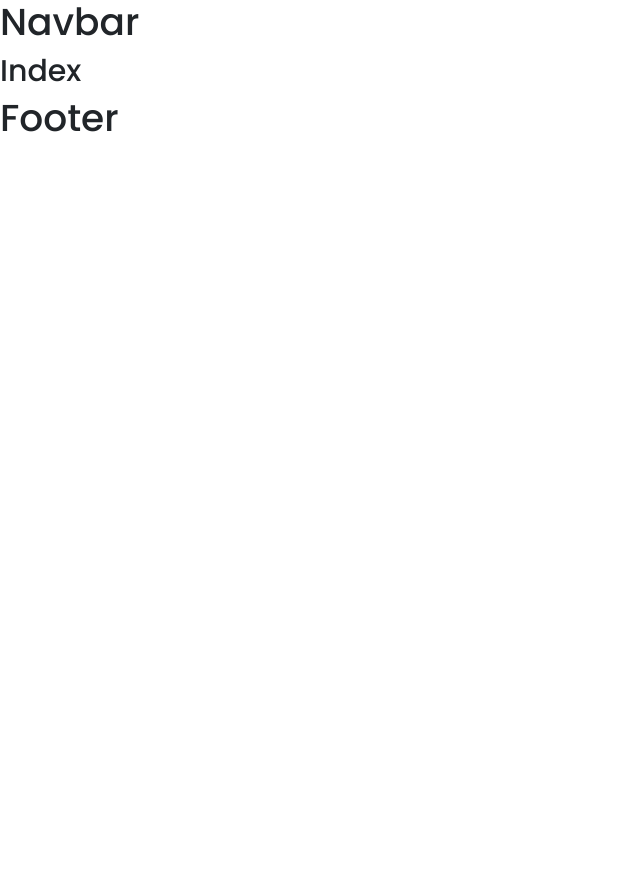
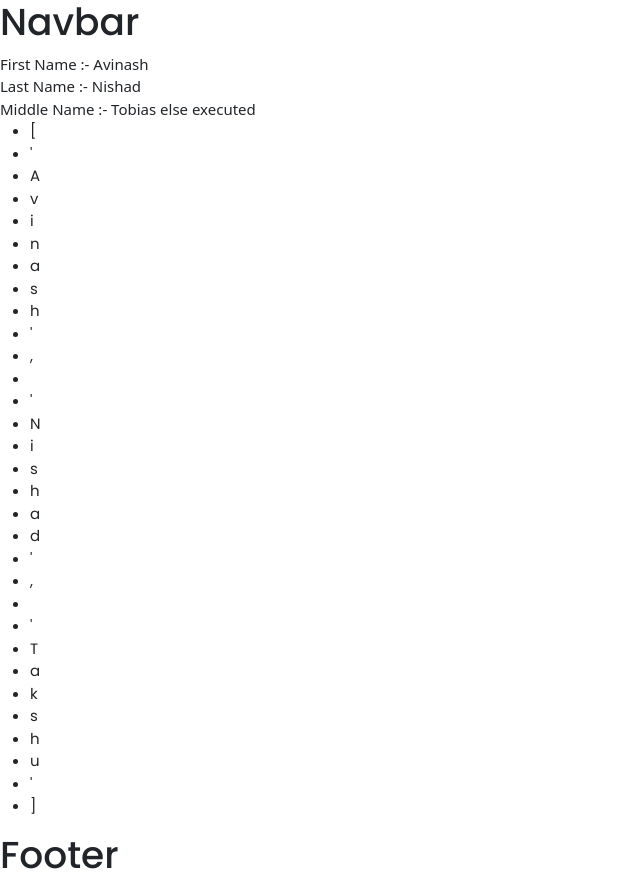
Before and after one commit to jsavinash/flower-ecommerce-app, a Django app: page / in a window 1280 px wide. Shown: the whole page, without its empty margins (0-640 px from the left). Before the commit the page ends 132 px from the top, so only its background shows below. Run offline with Django 5.2, Linux system fonts and the light colour scheme; some libraries are stand-ins or nearby versions; some web fonts are replaced.

Commit message:
code added

```diff
--- a/home/views.py
+++ b/home/views.py
@@ -2,4 +2,8 @@ from django.shortcuts import render
 
 # Create your views here.
 def index(request):
-    return render(request, 'home/index.html')
+    context = {
+        'firstname': 'Avinash',
+        'lastname': 'Nishad'
+    }
+    return render(request, 'home/index.html', context)
--- a/templates/home/index.html
+++ b/templates/home/index.html
@@ -1,5 +1,25 @@
 {% extends "base/base.html"%}
 {% block title %}Homepage{% endblock title %}
 {% block start %}
-<h2>Index</h2>
+First Name :- {{ firstname }}
+<br />
+Last Name :- {{ lastname }}
+<br />
+{% with middlename="Tobias" %}
+Middle Name :- {{ middlename }}
+{% endwith %}
+{% if 1 != 1 %}
+if executed
+{% else %}
+else executed
+{% endif %}
+
+{% with fruits="['Avinash', 'Nishad', 'Takshu']" %}
+<ul>
+  {% for x in fruits %}
+  <li>{{ x }}</li>
+  {% endfor %}
+</ul>
+{% endwith %}
+
 {% endblock %}
```
